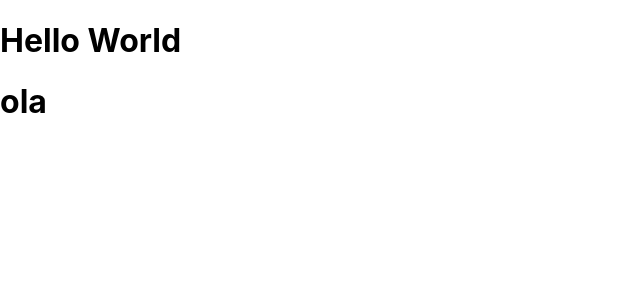
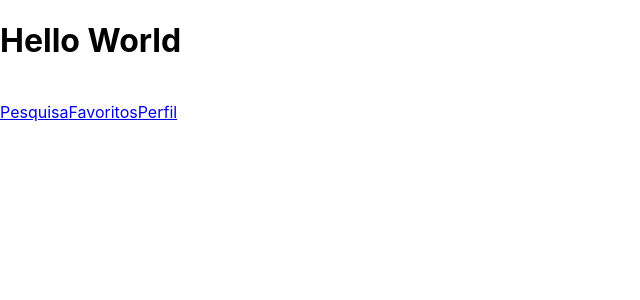
Before and after one commit to aysllanferreira/Projeto-14-Trybetunes, a React (Create React App) app: page /album/1 in a window 1280 px wide. Shown: the top 300 px of the page, without its empty margins (0-640 px from the left). Built offline with nearby package versions, Linux system fonts and the light colour scheme.

Commit message:
Requisito 04 - feito

```diff
--- a/src/components/Header.jsx
+++ b/src/components/Header.jsx
@@ -1,4 +1,5 @@
 import React, { useState } from 'react';
+import { Link } from 'react-router-dom';
 import { getUser } from '../services/userAPI';
 import Loading from './Loading';
 
@@ -16,8 +17,14 @@ function Header() {
 
   return (
     <header data-testid="header-component">
-      <h1>ola</h1>
       {isLoading ? <p data-testid="header-user-name">{user.name}</p> : <Loading />}
+      {' '}
+      <br />
+      <nav>
+        <Link data-testid="link-to-search" to="/search">Pesquisa</Link>
+        <Link data-testid="link-to-favorites" to="/favorites">Favoritos</Link>
+        <Link data-testid="link-to-profile" to="/profile">Perfil</Link>
+      </nav>
     </header>
   );
 }
```
